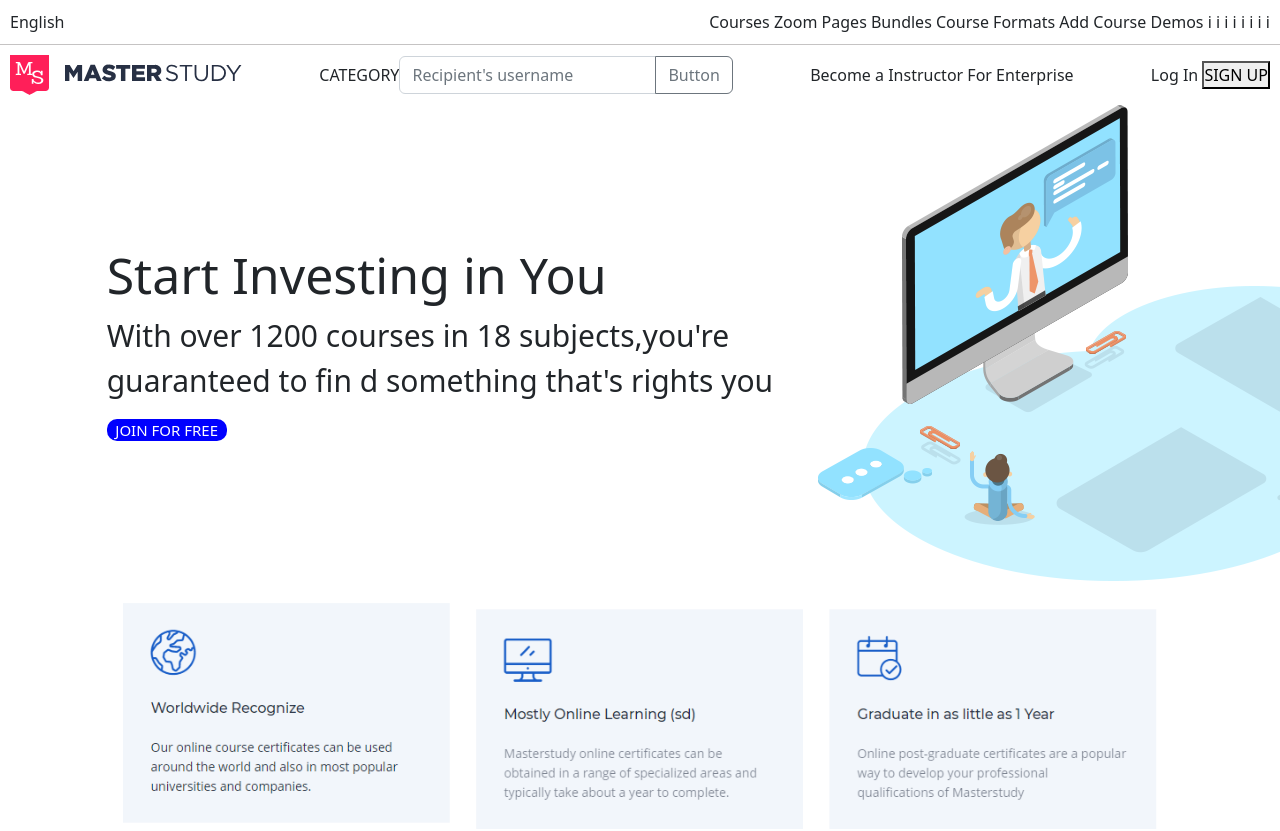
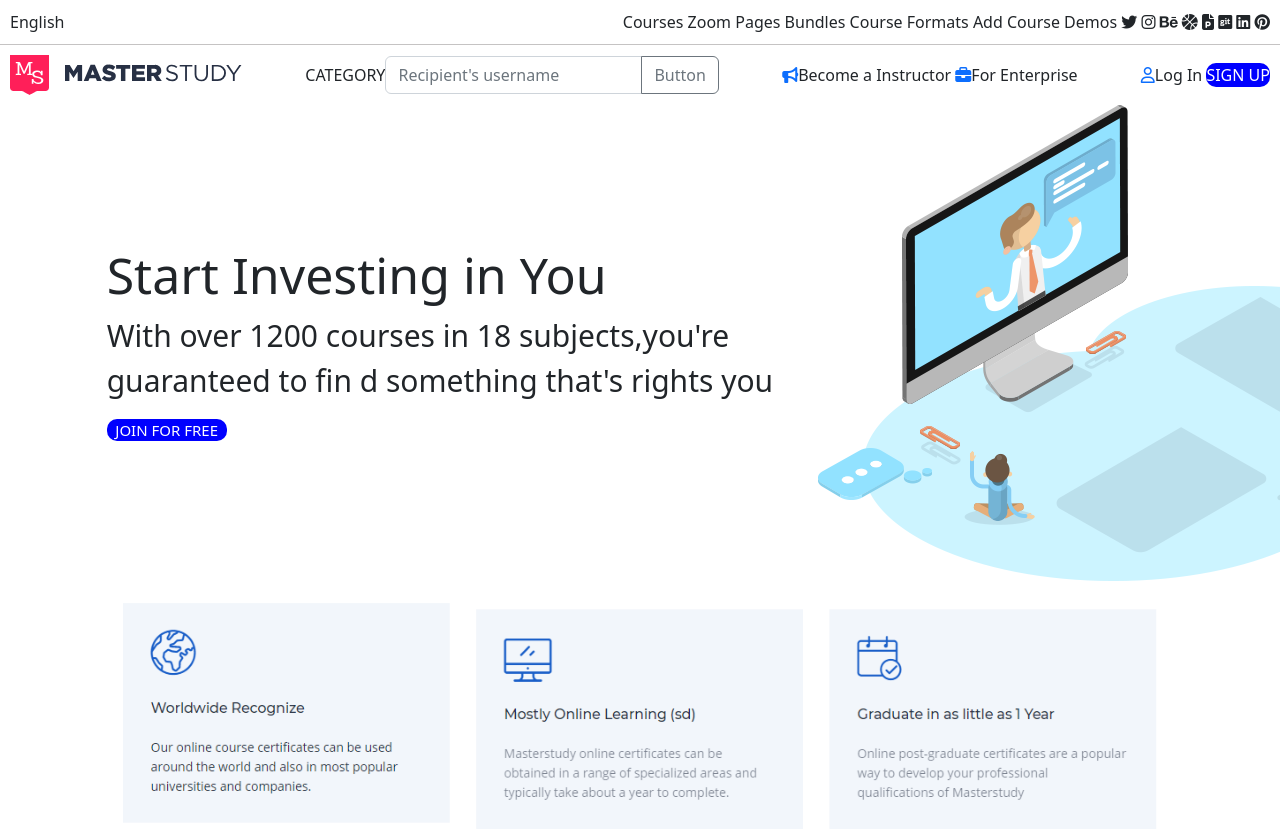
Before and after one commit to SimoLomba53/proj-html-vuejs, a plain HTML site: page index.html in a window 1280 px wide. Shown: the top 831 px of the page. Drawn offline with nearby package versions, Linux system fonts and the light colour scheme.

Commit message:
aggiunta icon

```diff
--- a/css/style.css
+++ b/css/style.css
@@ -14,6 +14,13 @@
     align-items: center;
     padding: 10px;
 
+}
+
+.signup {
+    border: transparent;
+    color: white;
+    background-color: blue;
+    border-radius: 10px;
 }
 
 .startinvesting {
@@ -118,13 +125,15 @@
 .recentcoursesbutton {
     display: flex;
     justify-content: center;
+    background-color: blue;
+
 
 }
 
 .recentcoursesbutton button {
-    color: white;
-    background-color: blue;
-    border-radius: 20px;
+    color: silver;
+    background-color: white;
+
     border: transparent;
     padding: 10px;
 }
--- a/index.html
+++ b/index.html
@@ -13,6 +13,10 @@
     <link rel="stylesheet" href="./css/style.css">
     <link rel="stylesheet" href="./css/reset.css">
     <link rel="stylesheet" href="./css/utils.css">
+
+    <link rel="stylesheet" href="https://cdnjs.cloudflare.com/ajax/libs/font-awesome/6.3.0/css/all.min.css"
+        integrity="sha512-SzlrxWUlpfuzQ+pcUCosxcglQRNAq/DZjVsC0lE40xsADsfeQoEypE+enwcOiGjk/bSuGGKHEyjSoQ1zVisanQ=="
+        crossorigin="anonymous" referrerpolicy="no-referrer" />
 </head>
 
 <body>
@@ -30,14 +34,14 @@
                 <span>Course Formats</span>
                 <span>Add Course</span>
                 <span>Demos</span>
-                <span>i</span>
-                <span>i</span>
-                <span>i</span>
-                <span>i</span>
-                <span>i</span>
-                <span>i</span>
-                <span>i</span>
-                <span>i</span>
+                <span><i class="fa-brands fa-twitter"></i></span>
+                <span><i class="fa-brands fa-instagram"></i></span>
+                <span><i class="fa-brands fa-behance"></i></span>
+                <span><i class="fa-solid fa-basketball"></i></span>
+                <span><i class="fa-solid fa-file-powerpoint"></i></span>
+                <span><i class="fa-brands fa-square-git"></i></span>
+                <span><i class="fa-brands fa-linkedin"></i></span>
+                <span><i class="fa-brands fa-pinterest"></i></span>
             </div>
         </div>
         <!--SECOND NAVBAR-->
@@ -52,12 +56,12 @@
                 </div>
             </div>
             <div>
-                <span>Become a Instructor</span>
-                <span>For Enterprise</span>
+                <span><i class="fa-solid fa-bullhorn text-primary"></i>Become a Instructor</span>
+                <span><i class="fa-solid fa-briefcase text-primary"></i>For Enterprise</span>
             </div>
             <div>
-                <span>Log In</span>
-                <button>SIGN UP</button>
+                <span><i class="fa-regular fa-user text-primary"></i>Log In</span>
+                <button class="signup">SIGN UP</button>
             </div>
         </div>
         <!--START INVESTING-->
@@ -286,7 +290,7 @@
 
                 </div>
                 <div class="recentcoursesbutton">
-                    <button class=" mt-5">SHOW ALL</button>
+                    <button class="mt-5">SHOW ALL</button>
                 </div>
             </div>
         </section>
@@ -331,7 +335,7 @@
                             <div class="input-group">
                                 <input type="text" class="form-control" placeholder="Recipient's username"
                                     aria-label="Recipient's username" aria-describedby="button-addon2">
-                                <button class="btn btn-outline-secondary" type="button"
+                                <button class="btn btn-outline-secondary bg-primary text-white" type="button"
                                     id="button-addon2">Button</button>
                             </div>
                         </div>
@@ -413,7 +417,8 @@
                     </div>
                 </div>
                 <div class="recentcoursesbutton">
-                    <button class="mt-5">arrow</button>
+                    <button class="mt-5"><i class="fa-solid fa-chevron-left"></i><i
+                            class="fa-solid fa-chevron-right"></i></button>
                 </div>
             </div>
         </section>
```
